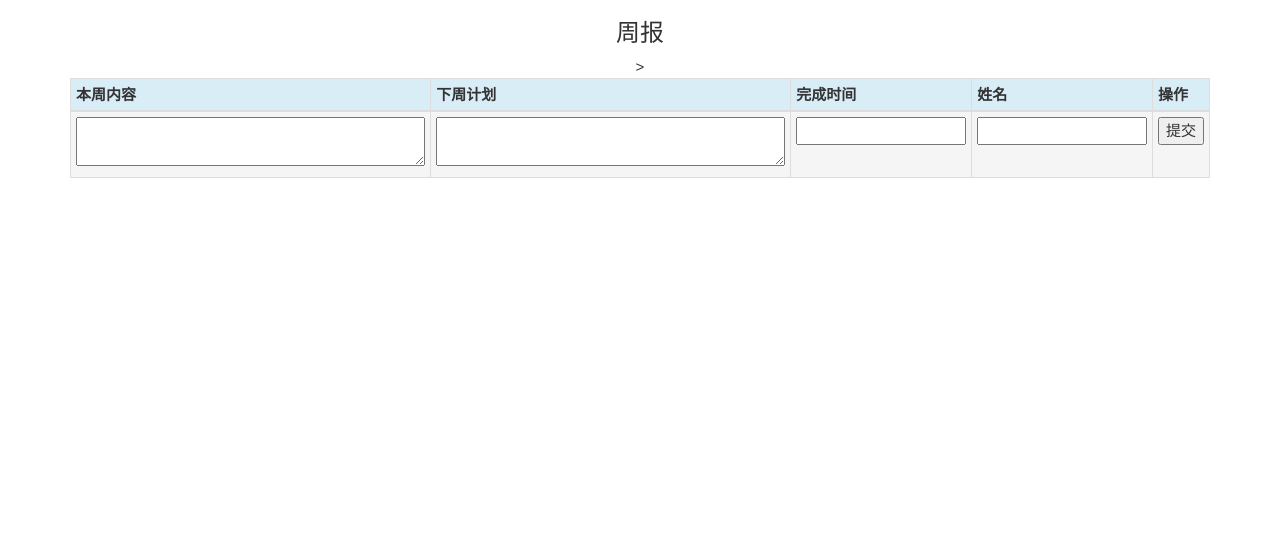
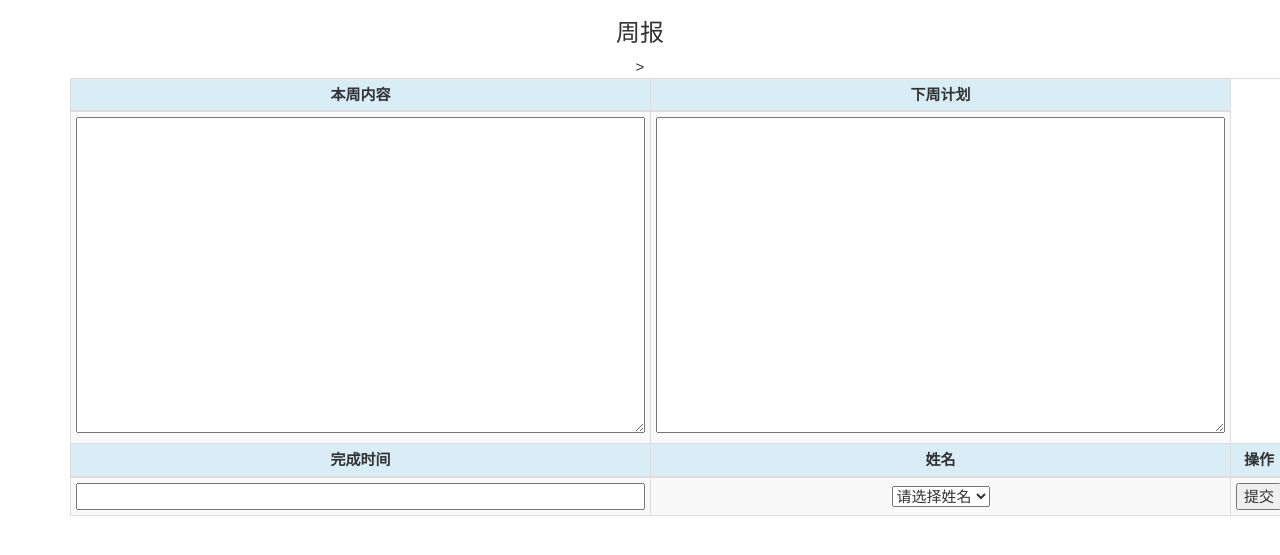
Before and after one commit to smilesoul17781108472/hupo_testweb, a Django app: page /report/ in a window 1280 px wide. Shown: the top 555 px of the page. Run offline with Django 3.2, Linux system fonts and the light colour scheme; some libraries are stand-ins or nearby versions.

Commit message:
更新前端

```diff
--- a/templates/report.html
+++ b/templates/report.html
@@ -8,7 +8,6 @@
     <link rel="stylesheet" href="https://cdn.bootcss.com/bootstrap/3.3.7/css/bootstrap.min.css">
     <script src="https://cdn.bootcss.com/jquery/2.1.1/jquery.min.js"></script>
     <script src="https://cdn.bootcss.com/bootstrap/3.3.7/js/bootstrap.min.js"></script>
-    <link rel="stylesheet" href="/static/css/templatemo_main.css">
     <style>
         table {
             border-spacing: 0;
@@ -17,6 +16,21 @@
         th {
             background-color: #79aec8;
             border: 1px #609ab6 solid;
+            text-align: center;
+		    vertical-align: middle!important;
+        }
+        td {
+            text-align: center;
+		    vertical-align: middle!important;
+
+        }
+        .ui-select select {
+            position: absolute;
+            left: 0px;
+            top: 0px;
+            width: 100%;
+            height: 3em;
+            opacity: 0;
         }
     </style>
 </head>
@@ -27,22 +41,32 @@
         <div class="row">
             <div class="col-md-12">
                 <table id="oTable" class="table table-hover table-bordered table-condensed table-striped">
+                    <tbody id="tr_tbody">
+                    <form action="/weekly" method="get" accept-charset="UTF-8" >
+                        <tr class="active">
                             <thead>
                                 <tr class="info">
                                     <th>本周内容</th>
                                     <th>下周计划</th>
+                            </tr>
+                            </thead>
+                            <td class="col-md-4"><textarea  style='width: 569px;height: 316px;' id='current_content' name="current_content"></textarea></td>
+                            <td class="col-md-4"><textarea style='width: 569px;height: 316px;' id='next_content' name="next_content"></textarea></td>
+                            <thead>
+                                <tr class="info">
                                     <th>完成时间</th>
                                     <th>姓名</th>
                                     <th>操作</th>
                                 </tr>
                             </thead>
-                    <tbody id="tr_tbody">
-                    <form action="/weekly" method="get" accept-charset="UTF-8" >
-                        <tr class="active">
-                            <td class="col-md-4"><textarea  style='width:100%' id='current_content' name="current_content"></textarea></td>
-                            <td class="col-md-4"><textarea style='width:100%' id='next_content' name="next_content"></textarea></td>
-                            <td class="col-md-2"><input style='width:100%' id='time_zones' name="time_zones"></td>
-                            <td class="col-md-2"><input style='width:100%' id='username' name="username"></td>
+                            <td class="col-md-2"><input style='width:100%' name="time_zones" type="text" id="time_zones"></td>
+                            <td class="col-md-2"><select class="ui-select" id='username' name="username">
+                                <option value="">请选择姓名</option>
+                                <option value="希哥">希哥</option>
+                                <option value="洛阳">洛阳</option>
+                                <option value="浮萍">浮萍</option>
+                                <option value="尤里">尤里</option>
+                            </select></td>
                             <td><input class="ui-btn btn-green btn-submit" type="submit" value="提交" id="button3"  onclick="document.getElementById('loading').style.display='';"></td>
                         </tr>
                     </form>>
@@ -52,6 +76,5 @@
         </div>
     </div>
 </div>
-
 </body>
 </html>
```
Lines whose indentation alone changed are shown as unchanged.
